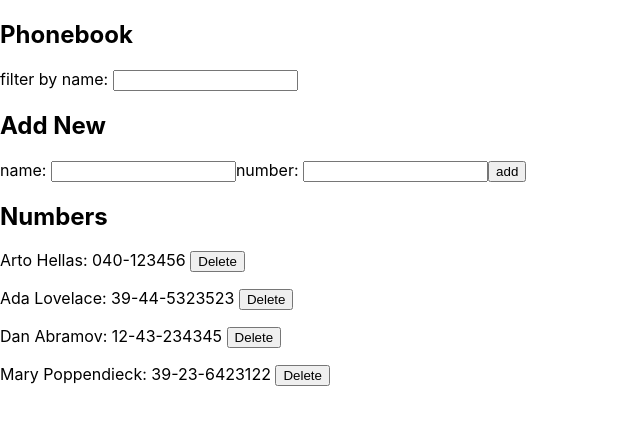
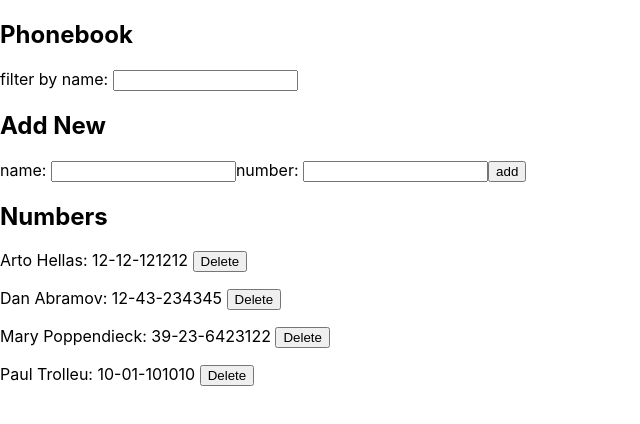
Before and after one commit to MorrisseySean/FullStackOpen2020, a React (Create React App) app in the folder part2/phonebook/: page / in a window 1280 px wide. Shown: the top 424 px of the page, without its empty margins (0-640 px from the left). Built offline with nearby package versions, Linux system fonts and the light colour scheme; data requests are answered from the project's data file.

Commit message:
Exercise 2.18: Editing

```diff
--- a/part2/phonebook/db.json
+++ b/part2/phonebook/db.json
@@ -2,13 +2,8 @@
   "persons": [
     {
       "name": "Arto Hellas",
-      "number": "040-123456",
+      "number": "12-12-121212",
       "id": 1
-    },
-    {
-      "name": "Ada Lovelace",
-      "number": "39-44-5323523",
-      "id": 2
     },
     {
       "name": "Dan Abramov",
@@ -19,6 +14,11 @@
       "name": "Mary Poppendieck",
       "number": "39-23-6423122",
       "id": 4
+    },
+    {
+      "name": "Paul Trolleu",
+      "number": "10-01-101010",
+      "id": 5
     }
   ]
 }
--- a/part2/phonebook/src/App.js
+++ b/part2/phonebook/src/App.js
@@ -36,11 +36,24 @@ const App = () => {
     }
   };
 
+  const handleEdit = (person, newEntry) => {
+    if (
+      window.confirm(
+        `${person.name} is already in the phonebook, replace the old number with a new one?`
+      )
+    ) {
+      phonebookServices.update(person.id, newEntry).then((response) => {
+        setPersons(persons.map((p) => (p.id !== response.id ? p : response)));
+      });
+    }
+  };
+
   const addName = (event) => {
     event.preventDefault();
     const newEntry = { name: newName, number: newNumber };
-    if (persons.some((person) => person.name === newName)) {
-      alert(`${newName} is already added to the phonebook.`);
+    const match = persons.find((person) => person.name === newName);
+    if (match) {
+      handleEdit(match, newEntry);
     } else {
       phonebookServices.create(newEntry).then((newPerson) => {
         const addPerson = [...persons, newPerson];
```
